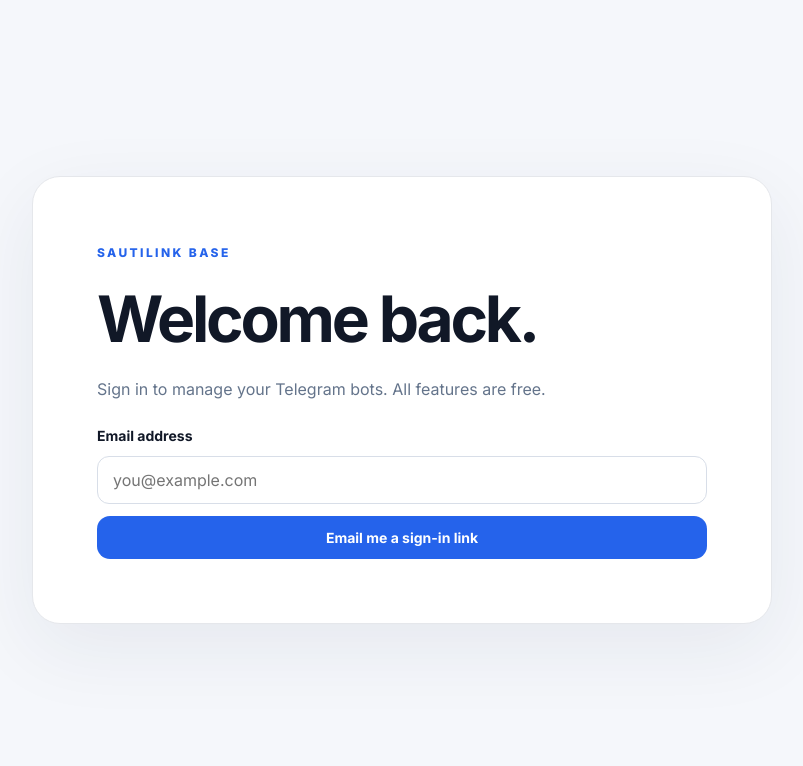
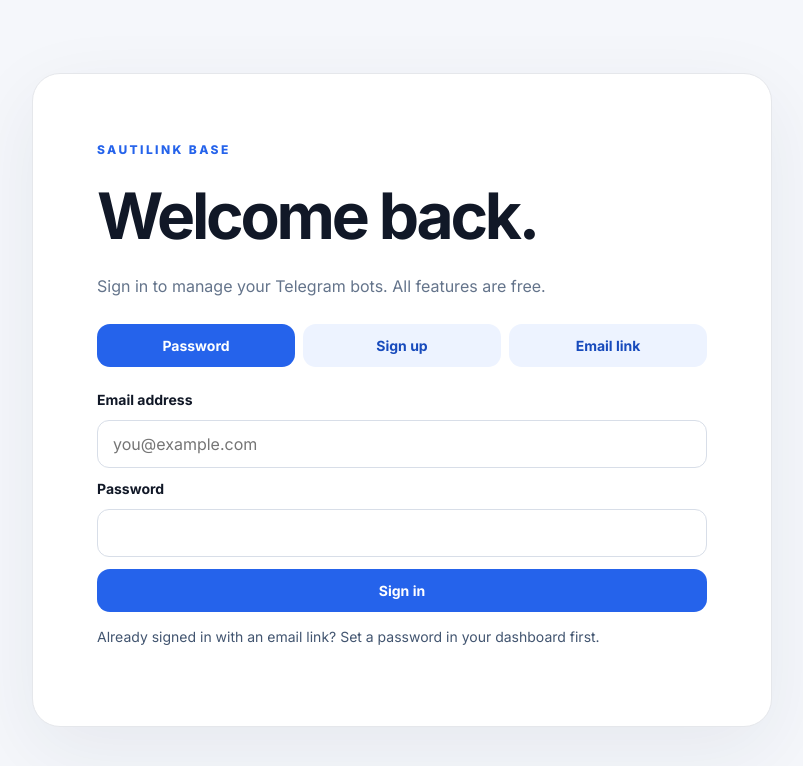
Before and after one commit to sautilink/Base, a Next.js app in the folder apps/web/: page /login in a window 1280 px wide. Shown: the top 766 px of the page, without its empty margins (238-1041 px from the left). Built offline with nearby package versions, Linux system fonts and the light colour scheme.

Commit message:
Add password access and clarify reserved bot test

```diff
--- a/apps/web/app/login/page.tsx
+++ b/apps/web/app/login/page.tsx
@@ -2,36 +2,94 @@
 import { useState, type FormEvent } from 'react';
 import { getSupabase } from '../../lib/supabase';
 
+type AuthMode = 'password' | 'signup' | 'link';
+
 export default function LoginPage() {
+  const [mode, setMode] = useState<AuthMode>('password');
   const [email, setEmail] = useState('');
+  const [password, setPassword] = useState('');
+  const [confirmPassword, setConfirmPassword] = useState('');
   const [busy, setBusy] = useState(false);
   const [message, setMessage] = useState('');
+
   async function submit(event: FormEvent<HTMLFormElement>) {
     event.preventDefault();
     setBusy(true);
     setMessage('');
     try {
       const supabase = await getSupabase();
-      const { error } = await supabase.auth.signInWithOtp({
-        email: email.trim(),
-        options: { emailRedirectTo: window.location.origin + '/dashboard' }
-      });
-      setMessage(error ? error.message : 'Check your email for your sign-in link.');
+      const address = email.trim();
+      if (mode === 'password') {
+        const { data, error } = await supabase.auth.signInWithPassword({ email: address, password });
+        if (error) throw error;
+        if (!data.session) throw new Error('No session was created. Please try again.');
+        window.location.assign('/dashboard');
+      } else if (mode === 'signup') {
+        if (password !== confirmPassword) throw new Error('The passwords do not match.');
+        const { data, error } = await supabase.auth.signUp({
+          email: address,
+          password,
+          options: { emailRedirectTo: window.location.origin + '/dashboard' }
+        });
+        if (error) throw error;
+        if (data.session) window.location.assign('/dashboard');
+        else setMessage('Check your email to confirm your new account, then sign in with your password.');
+      } else {
+        const { error } = await supabase.auth.signInWithOtp({
+          email: address,
+          options: { shouldCreateUser: false, emailRedirectTo: window.location.origin + '/dashboard' }
+        });
+        if (error) throw error;
+        setMessage('Check your email for your sign-in link.');
+      }
     } catch (error) {
-      setMessage(error instanceof Error ? error.message : 'Unable to start sign-in.');
+      setMessage(error instanceof Error ? error.message : 'Unable to sign in.');
     } finally {
       setBusy(false);
     }
   }
+
+  function chooseMode(next: AuthMode) {
+    setMode(next);
+    setPassword('');
+    setConfirmPassword('');
+    setMessage('');
+  }
+
   return <main><section className="card auth-card">
     <span className="eyebrow">SAUTILINK BASE</span>
-    <h1>Welcome back.</h1>
-    <p>Sign in to manage your Telegram bots. All features are free.</p>
-    <form onSubmit={submit}>
+    <h1>{mode === 'signup' ? 'Create your account.' : 'Welcome back.'}</h1>
+    <p>{mode === 'signup'
+      ? 'Sign up to build Telegram bots. New accounts need email confirmation.'
+      : 'Sign in to manage your Telegram bots. All features are free.'}</p>
+    <div className="auth-modes" role="group" aria-label="Sign-in method">
+      <button type="button" className={mode === 'password' ? 'selected' : 'secondary'}
+        aria-pressed={mode === 'password'} onClick={() => chooseMode('password')}>Password</button>
+      <button type="button" className={mode === 'signup' ? 'selected' : 'secondary'}
+        aria-pressed={mode === 'signup'} onClick={() => chooseMode('signup')}>Sign up</button>
+      <button type="button" className={mode === 'link' ? 'selected' : 'secondary'}
+        aria-pressed={mode === 'link'} onClick={() => chooseMode('link')}>Email link</button>
+    </div>
+    <form onSubmit={event => void submit(event)}>
       <label htmlFor="email">Email address</label>
-      <input id="email" type="email" autoComplete="email" value={email} onChange={e => setEmail(e.target.value)} required placeholder="you@example.com" />
-      <button disabled={busy} type="submit">{busy ? 'Sending...' : 'Email me a sign-in link'}</button>
+      <input id="email" type="email" autoComplete="email" value={email}
+        onChange={event => setEmail(event.target.value)} required placeholder="you@example.com" />
+      {mode !== 'link' && <>
+        <label htmlFor="password">Password</label>
+        <input id="password" type="password" autoComplete={mode === 'signup' ? 'new-password' : 'current-password'}
+          minLength={mode === 'signup' ? 12 : undefined} value={password}
+          onChange={event => setPassword(event.target.value)} required />
+      </>}
+      {mode === 'signup' && <>
+        <label htmlFor="confirm-password">Confirm password</label>
+        <input id="confirm-password" type="password" autoComplete="new-password" minLength={12}
+          value={confirmPassword} onChange={event => setConfirmPassword(event.target.value)} required />
+      </>}
+      <button disabled={busy} type="submit">{busy ? 'Please wait...' :
+        mode === 'password' ? 'Sign in' : mode === 'signup' ? 'Create account' : 'Email me a sign-in link'}</button>
     </form>
+    {mode === 'password' && <p className="notice">Already signed in with an email link? Set a password in your dashboard first.</p>}
+    {mode === 'signup' && <p className="notice">Bot connection is currently limited to approved test accounts.</p>}
     {message && <p role="status" className="notice">{message}</p>}
   </section></main>;
 }
--- a/apps/web/app/style.css
+++ b/apps/web/app/style.css
@@ -20,6 +20,11 @@ button:disabled{opacity:.55;cursor:not-allowed}
 button.secondary{background:#edf3ff;color:#174abc}
 button.danger{background:#fff0f1;color:#ba283c}
 .notice{font-size:14px;color:#425570}
+.auth-modes{display:flex;flex-wrap:wrap;gap:8px;margin-top:24px}
+.auth-modes button{flex:1;min-width:95px}
+.auth-modes button.selected{background:#2563eb;color:#fff}
+.connection-retry{display:flex;align-items:center;flex-wrap:wrap;gap:12px;margin:8px 0}
+.connection-retry p{margin:0}
 .dashboard-main{display:block;max-width:1160px;margin:0 auto}
 .dashboard-card{max-width:1060px;margin:0 auto;padding:clamp(22px,4vw,48px)}
 .dashboard-topline{display:flex;justify-content:space-between;align-items:flex-start;gap:18px}
--- a/apps/web/lib/supabase.ts
+++ b/apps/web/lib/supabase.ts
@@ -41,7 +41,8 @@ export function getBaseApiUrl(): string | null {
   }
 }
 
-export async function getPublicBaseConfig(): Promise<PublicBaseConfig> {
+export async function getPublicBaseConfig(forceRefresh = false): Promise<PublicBaseConfig> {
+  if (forceRefresh) publicConfig = null;
   if (!publicConfig) {
     publicConfig = (async () => {
       const origin = getBaseApiUrl();
```
Also changed, not shown: apps/web/app/dashboard/page.tsx (+75 -3 lines), 7 other files (tests, documents, lock files or other folders).
